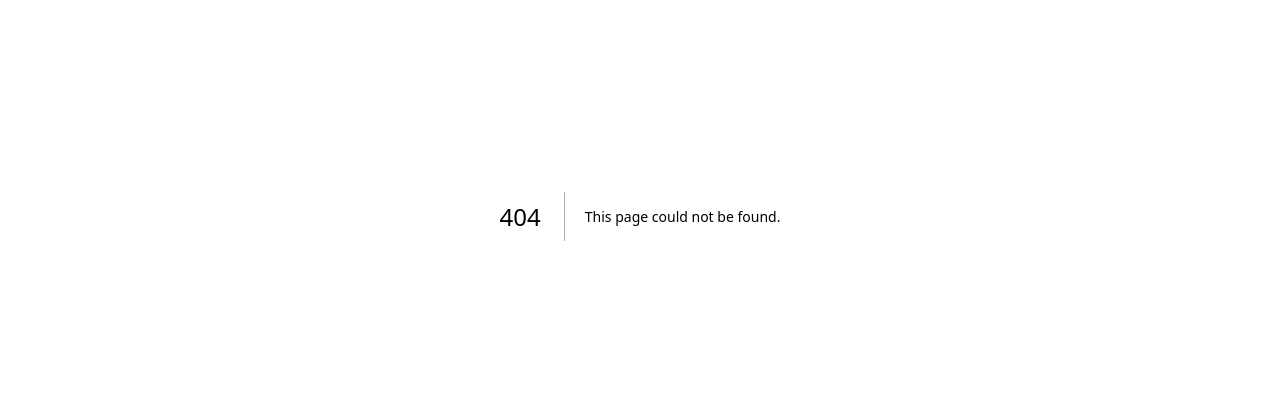
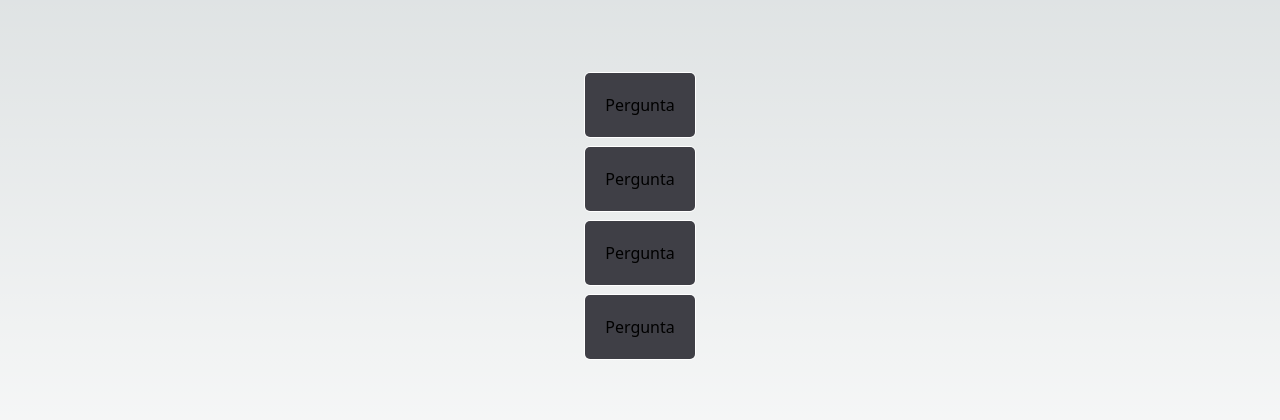
Before and after one commit to IanVictorAndrade/React-Next, a Next.js app: page /condicional/faq in a window 1280 px wide. Before the commit this address had no page. Shown: the part 184-604 px from the top of the page. Built offline with nearby package versions, Linux system fonts and the light colour scheme.

Commit message:
renderização condicional

```diff
--- /dev/null
+++ b/src/components/condicional/Faq.tsx
@@ -0,0 +1,12 @@
+import Pergunta from "./Pergunta";
+
+export default function Faq() {
+    return (
+        <div className="flex flex-col gap-2">
+            <Pergunta />
+            <Pergunta />
+            <Pergunta />
+            <Pergunta />
+        </div>
+    )
+}
--- /dev/null
+++ b/src/components/condicional/Pergunta.tsx
@@ -0,0 +1,24 @@
+import { useState } from "react"
+
+export default function Pergunta() {
+
+    const [aberta, setAberta] = useState<boolean>(false)
+
+
+
+    return (
+        <div className={`
+            border border-white rounded-md overflow-hidden
+        `} onClick={() => setAberta(!aberta)}>
+            <div className="bg-zinc-700 p-5 cursor-pointer select-none">
+                Pergunta
+            </div>
+            {aberta && (
+                <div className="p-5 select-none">
+                    Resposta
+                </div>
+
+            )}
+        </div>
+    )
+}
--- /dev/null
+++ b/src/pages/condicional/faq.tsx
@@ -0,0 +1,9 @@
+import Faq from "@/components/condicional/Faq"
+
+export default function PaginaFaq() {
+    return (
+        <div className="flex justify-center items-center h-screen">
+            <Faq />
+        </div>
+    )
+}
```
Also changed, not shown: src/pages/comunicacao/indireta.tsx (line endings or trailing spaces).
